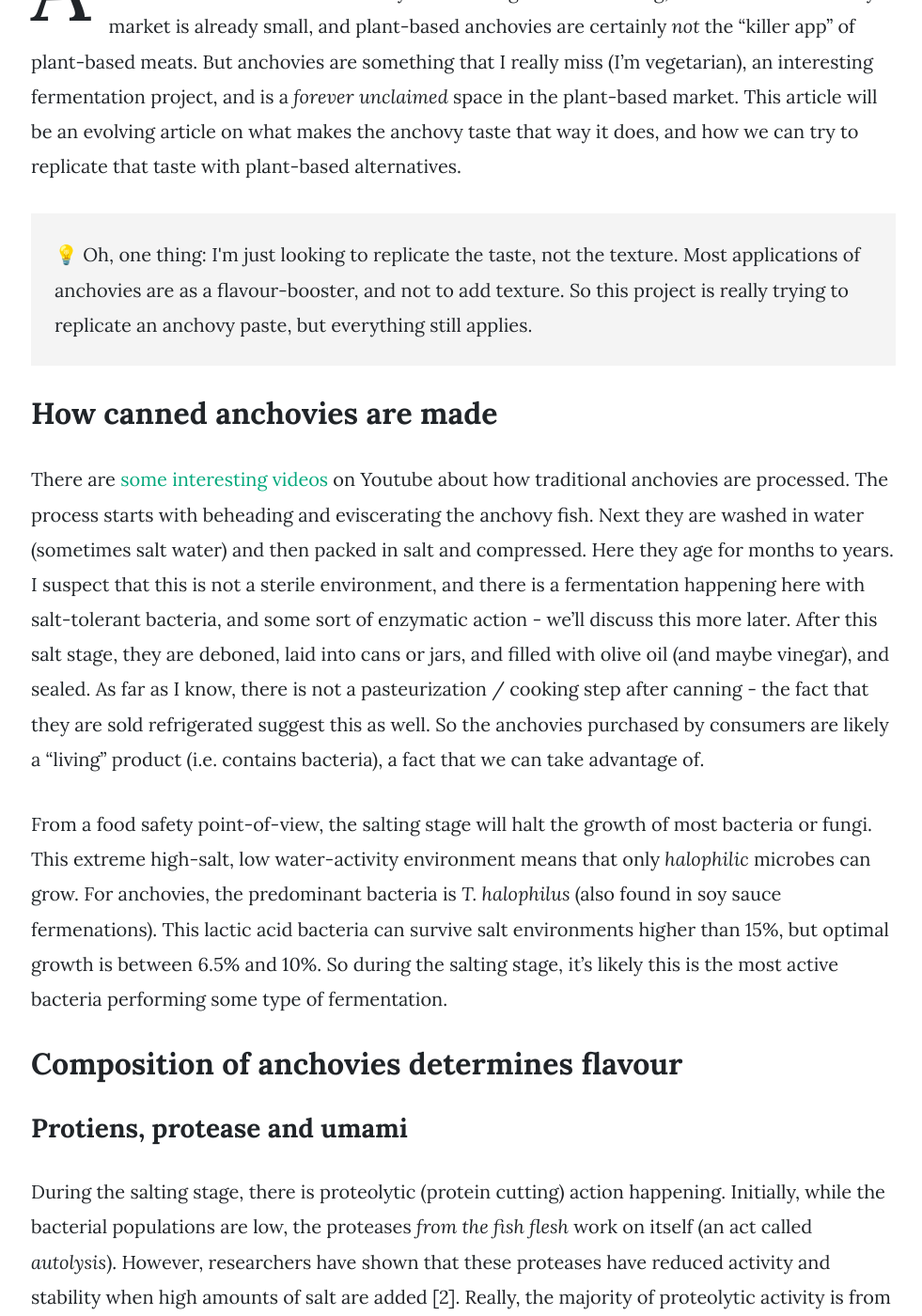
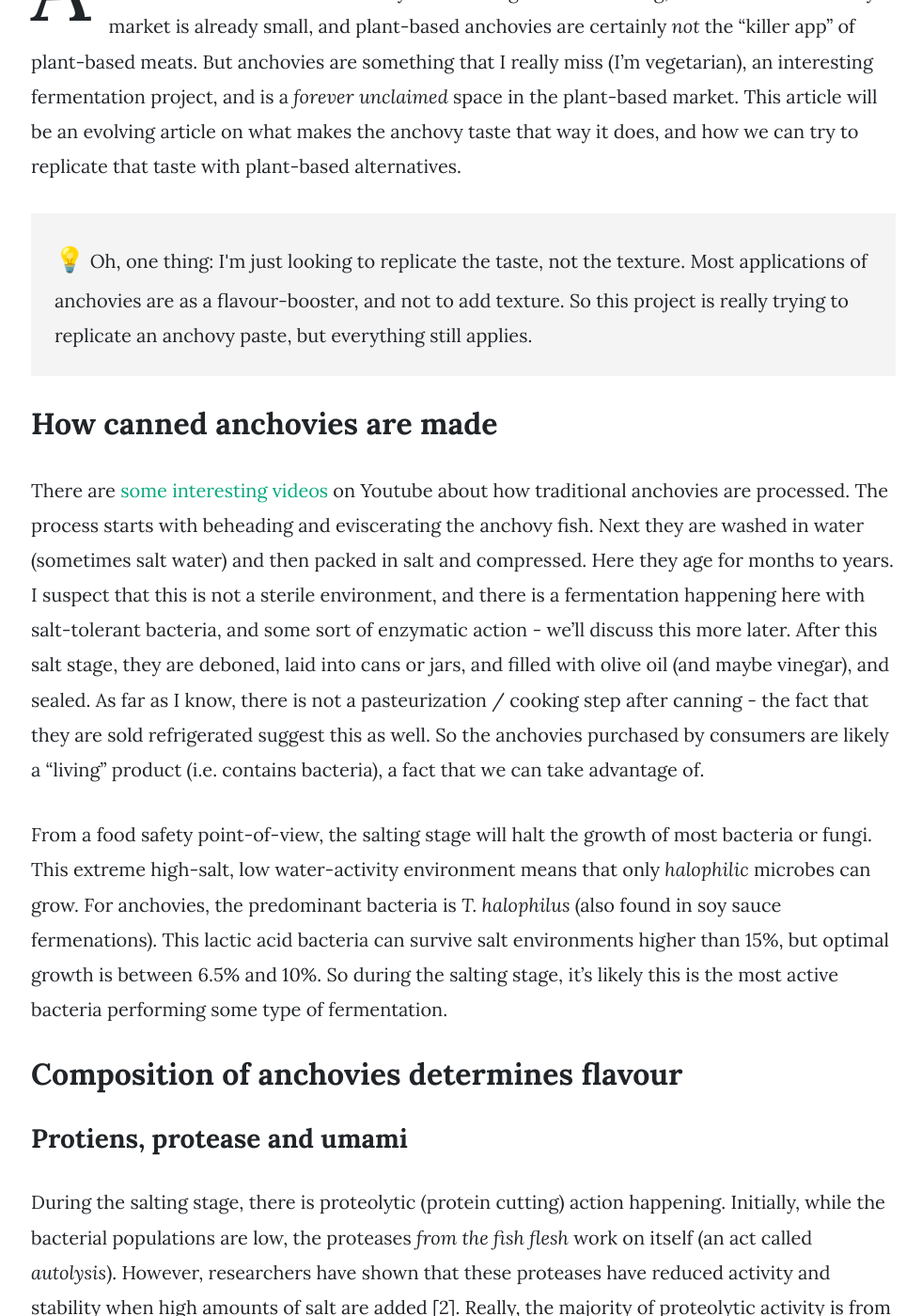
Before and after one commit to ControlledMold/ControlledMold.github.io, a Jekyll site: the page built from _posts/2020-05-07-the-composition-of-anchovies.md, in a window 1280 px wide and 1400 px high, scrolled down 526 px. Shown: the whole window at 94% size, without its empty margins (147-1128 px from the left). Built offline with Jekyll 4.4.1, drawn with Linux system fonts in a browser that asks for light colours; nearby versions of some CDN libraries; comment, search, counter and statistics services are not loaded.

Commit message:
some css

```diff
--- a/_pages/authors-list.html
+++ b/_pages/authors-list.html
@@ -34,6 +34,6 @@
     </div>
 
     <div class="callout center">
-    💡 Interested in writing for ControlledMold? <a href="https://controlledmold.com/contact.html">Let me know</a>!
+    <span class="callout-emoji">💡</span> Interested in writing for ControlledMold? <a href="https://controlledmold.com/contact.html">Let me know</a>!
     </div>
 </div>
--- a/_posts/2020-05-07-the-composition-of-anchovies.md
+++ b/_posts/2020-05-07-the-composition-of-anchovies.md
@@ -17,7 +17,7 @@
 
 <div class="callout">
 
-💡 Oh, one thing: I'm just looking to replicate the taste, not the texture. Most applications of anchovies are as a flavour-booster, and not to add texture. So this project is really trying to replicate an anchovy paste, but everything still applies.
+<span class="callout-emoji">💡</span> Oh, one thing: I'm just looking to replicate the taste, not the texture. Most applications of anchovies are as a flavour-booster, and not to add texture. So this project is really trying to replicate an anchovy paste, but everything still applies.
 
 </div>
 
```
Also changed, not shown: assets/css/main.css.
